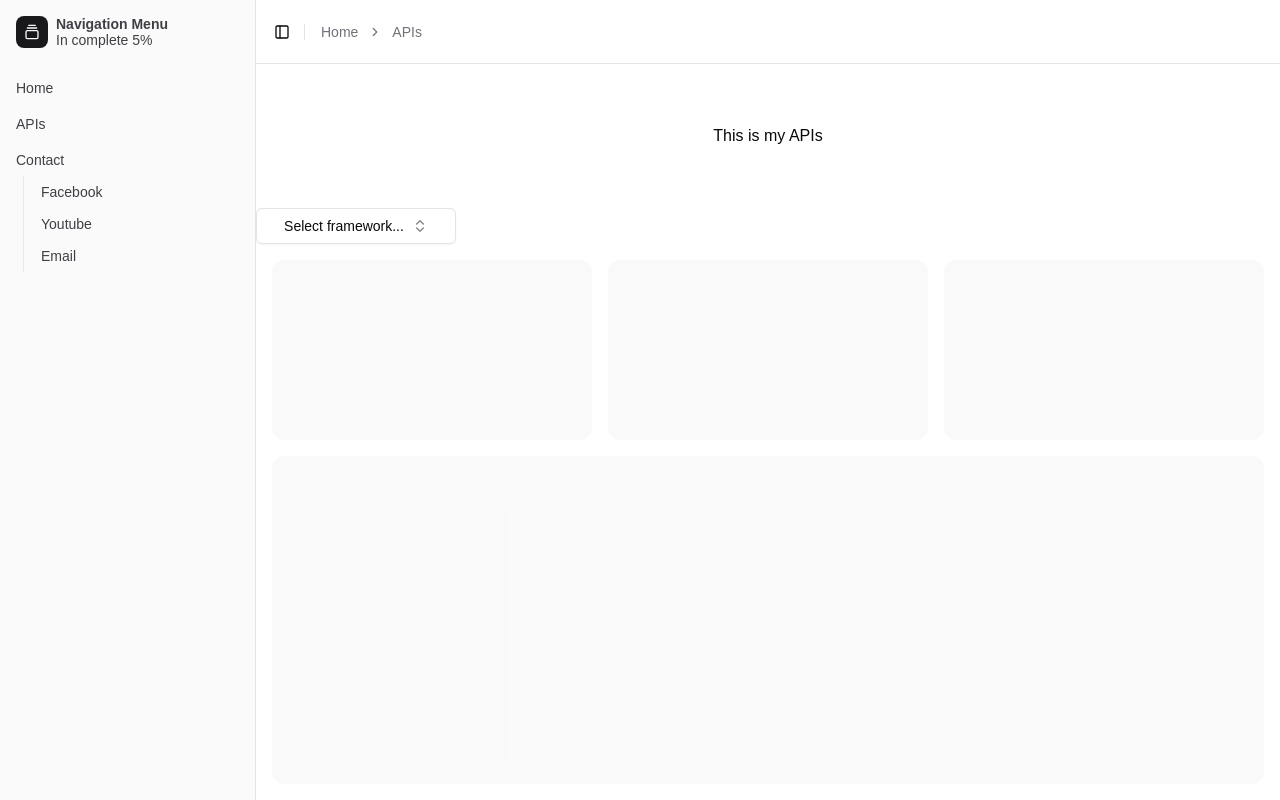
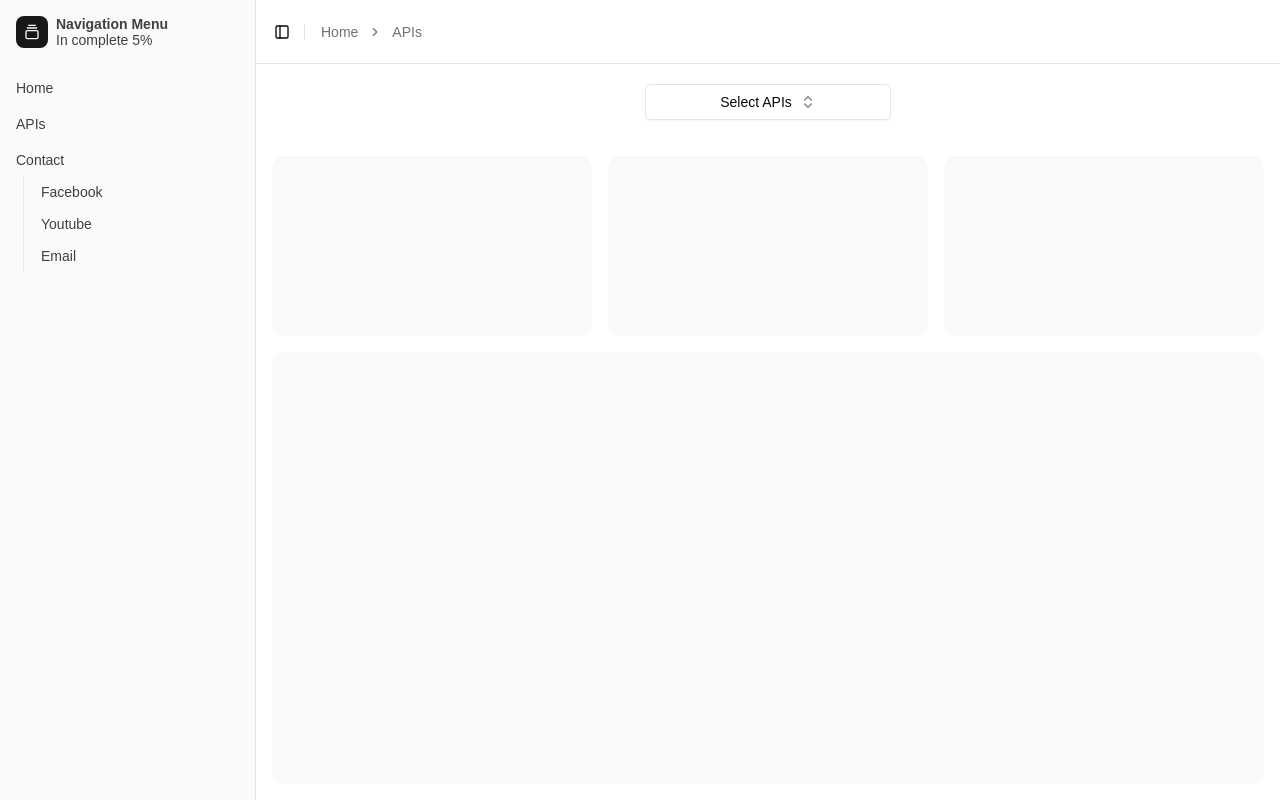
Before and after one commit to ACESunny/Chinanan, a Next.js app in the folder web/: page /APIs in a window 1280 px wide. Built offline with nearby package versions, Linux system fonts and the light colour scheme.

Commit message:
Update page.jsx
fix center

```diff
--- a/web/src/app/APIs/page.jsx
+++ b/web/src/app/APIs/page.jsx
@@ -49,25 +49,24 @@ export default function APIs() {
 
     return (
         <div>
-            <h1 class="p-5 m-10 text-center">This is my APIs</h1>
-
+            <div className="flex justify-center m-5">
                 <Popover open={open} onOpenChange={setOpen}>
-                <PopoverTrigger asChild>
+                    <PopoverTrigger  asChild>
                         <Button
                             variant="outline"
                             role="combobox"
                             aria-expanded={open}
-                        className="flex w-[200px] justify-center"
+                            className="w-[25%] justify-center"
                         >
                         {value
                             ? frameworks.find((framework) => framework.value === value)?.label
-                        : "Select framework..."}
+                            : "Select APIs"}
                         <ChevronsUpDown className="opacity-50" />
                         </Button>
                     </PopoverTrigger>
                     <PopoverContent className="w-[200px] p-0">
                         <Command>
-                    <CommandInput placeholder="Search framework..." className="h-9" />
+                            <CommandInput placeholder="Search APIs..." className="h-9" />
                             <CommandList>
                                 <CommandEmpty>No API found.</CommandEmpty>
                                 <CommandGroup>
@@ -95,5 +94,6 @@ export default function APIs() {
                     </PopoverContent>
                 </Popover>
             </div>
+        </div>
     );
 }
```
Lines whose indentation alone changed are shown as unchanged.
